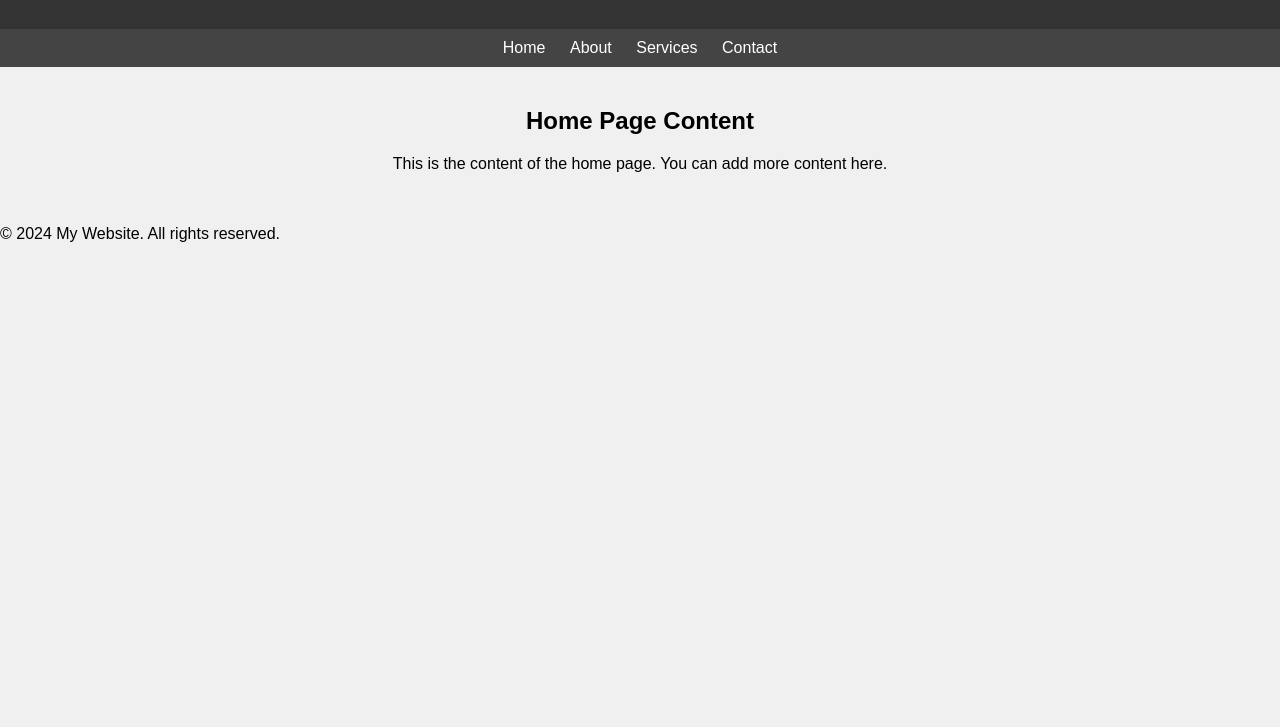
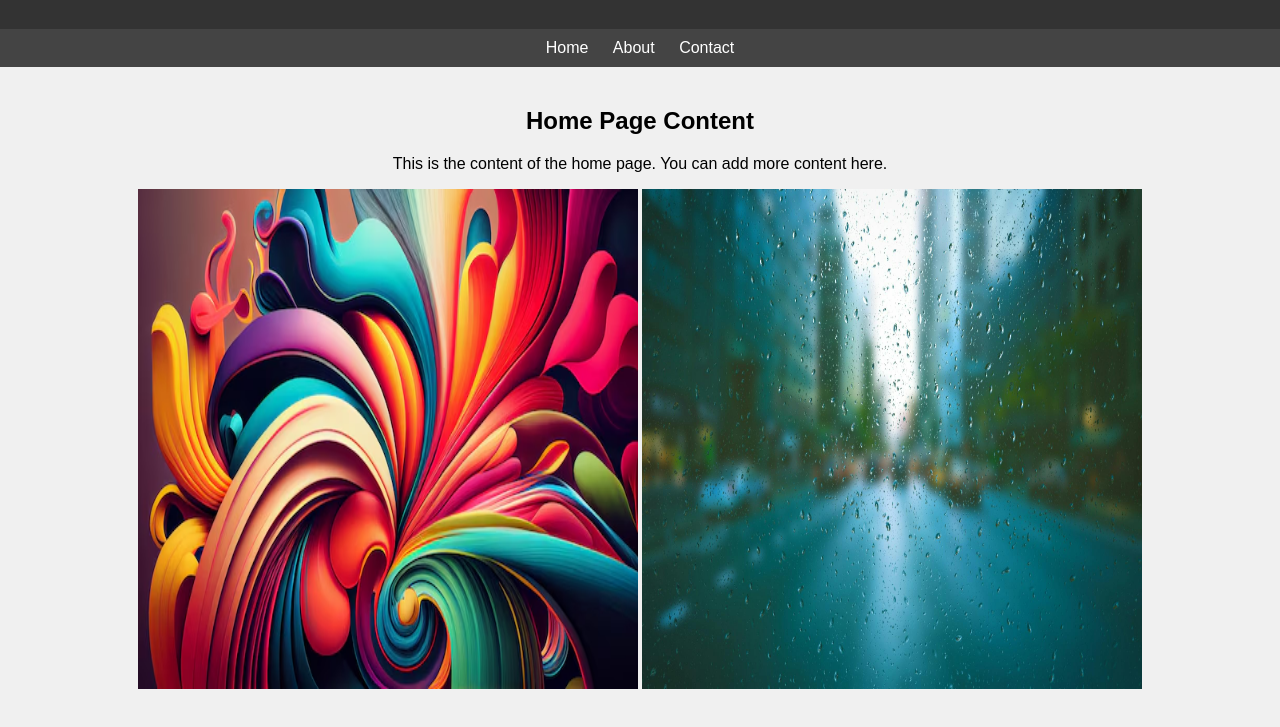
Before and after one commit to cainebenoy/Team_Project, a plain HTML site: page index.html in a window 1280 px wide. Shown: the part 71-798 px from the top of the page. Drawn offline with Linux system fonts and the light colour scheme.

Commit message:
Added main index file after updates

```diff
--- a/index.html
+++ b/index.html
@@ -3,7 +3,7 @@
 <head>
     <meta charset="UTF-8">
     <meta name="viewport" content="width=device-width, initial-scale=1.0">
-    <title>My Website</title>
+    <title>Our Website</title>
     <style>
         /* CSS styles can be added here */
         body {
@@ -35,6 +35,10 @@
             padding: 20px;
             text-align: center;
         }
+        .image{
+            width: 500px;
+            height: 500px;
+        }
     </style>
 </head>
 <body>
@@ -44,15 +48,15 @@
     <nav>
         <a href="#">Home</a>
         <a href="#">About</a>
-        <a href="#">Services</a>
         <a href="#">Contact</a>
     </nav>
     <section>
         <h2>Home Page Content</h2>
         <p>This is the content of the home page. You can add more content here.</p>
+        <img class="image" src="1.jpg" alt="">
+        <img class="image" src="2.jpg" alt="">
     </section>
     <footer>
-        <p>&copy; 2024 My Website. All rights reserved.</p>
     </footer>
 </body>
 </html>
```
Also changed, not shown: 1.jpg (added), 2.jpg (added).
